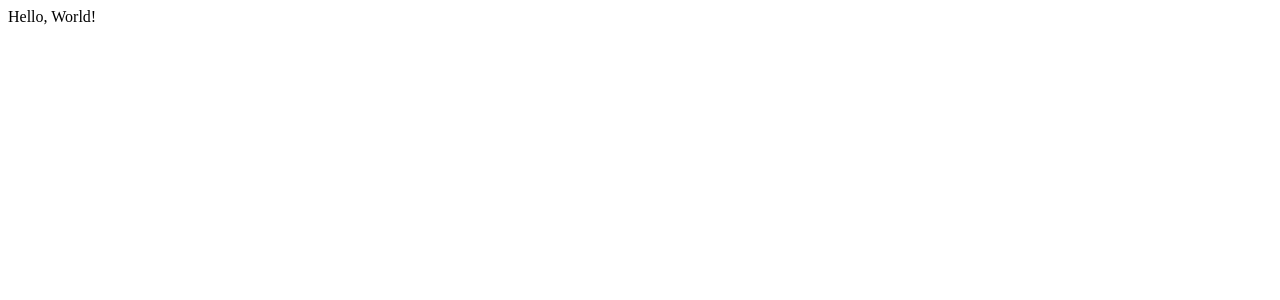
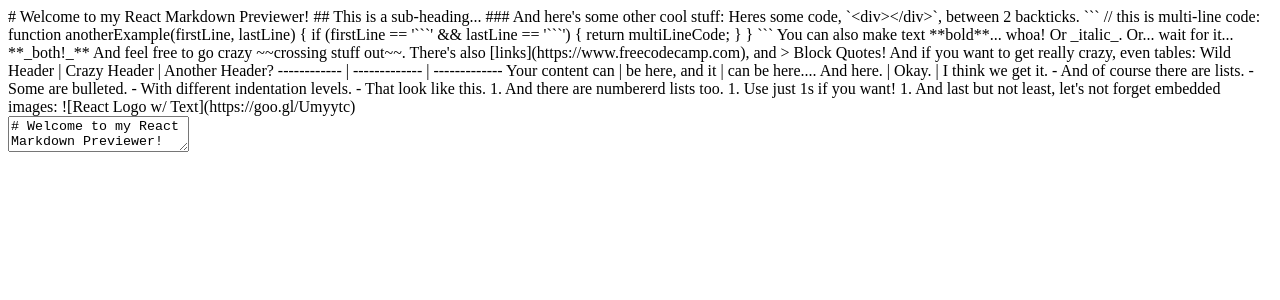
Before and after one commit to EtshD1/Markdown-Viewer, a React (Create React App) app: page / in a window 1280 px wide. Shown: the top 300 px of the page. Built offline with nearby package versions, Linux system fonts and the light colour scheme.

Commit message:
interactive textarea and preview section

```diff
--- a/src/App.tsx
+++ b/src/App.tsx
@@ -1,4 +1,4 @@
-import React from 'react';
+import React, { useState } from 'react';
 
 const initialText = `# Welcome to my React Markdown Previewer!
 
@@ -46,7 +46,18 @@ And here. | Okay. | I think we get it.
 `;
 
 const App = () => {
-  return <>Hello, World!</>;
+  const [value, setValue] = useState(initialText);
+
+  const handleChange = (e: React.ChangeEvent<HTMLTextAreaElement>) => setValue(e.target.value);
+
+  return (<div>
+    <div id="preview">
+      {value}
+    </div>
+    <div>
+      <textarea id="editor" onChange={handleChange}>{value}</textarea>
+    </div>
+  </div>);
 }
 
 export default App;
```
